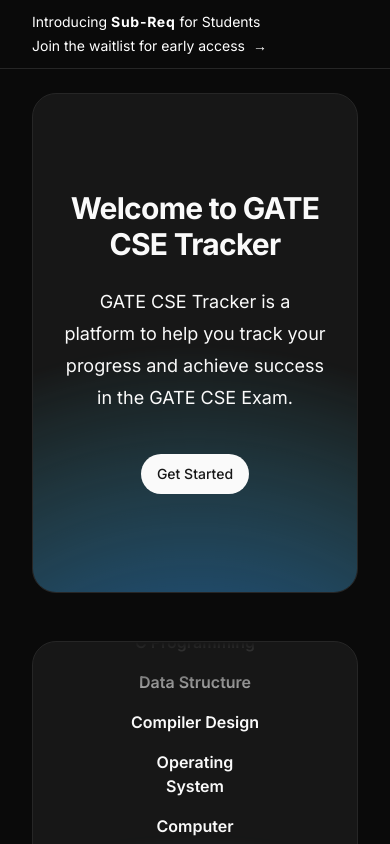
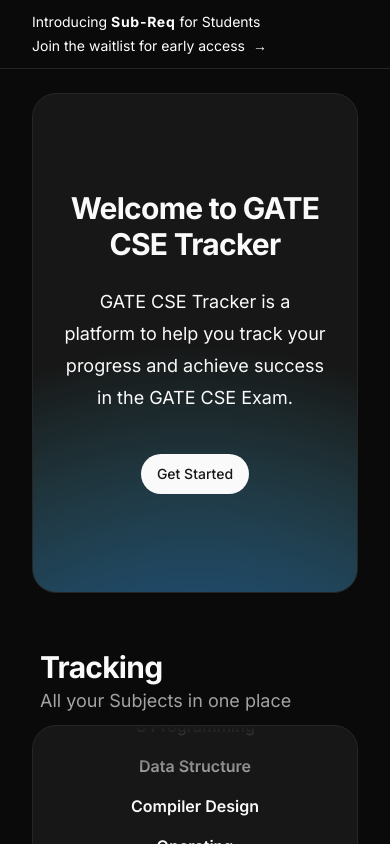
Before and after one commit to PritishMishraa/gatecsetracker, a Next.js app: page / in a window 390 px wide. Shown: the top 844 px of the page. Built offline with nearby package versions, Linux system fonts and the light colour scheme.

Commit message:
heading in mobile screen

```diff
--- a/components/SubjectBox.tsx
+++ b/components/SubjectBox.tsx
@@ -4,6 +4,17 @@
 
 const SubjectBox = () => {
   return (
+    <div className="w-full">
+      <div className="p-2 md:hidden">
+        <h2 className="max-w-2xl text-3xl font-bold tracking-tight sm:text-4xl">
+          Tracking
+        </h2>
+        <p>
+          <Balancer className="max-w-xl text-lg leading-8 text-muted-foreground">
+            All your Subjects in one place
+          </Balancer>
+        </p>
+      </div>
       <div className="relative isolate overflow-hidden bg-primary-foreground border px-6 text-center rounded-3xl sm:px-16 w-full my-auto flex h-96 justify-around">
         <div className="hidden md:flex md:flex-col my-auto">
           <h2 className="mx-auto max-w-2xl text-3xl font-bold tracking-tight sm:text-4xl">
@@ -38,6 +49,7 @@
           </defs>
         </svg>
       </div>
+    </div>
   );
 };
 
```
Lines whose indentation alone changed are shown as unchanged.
